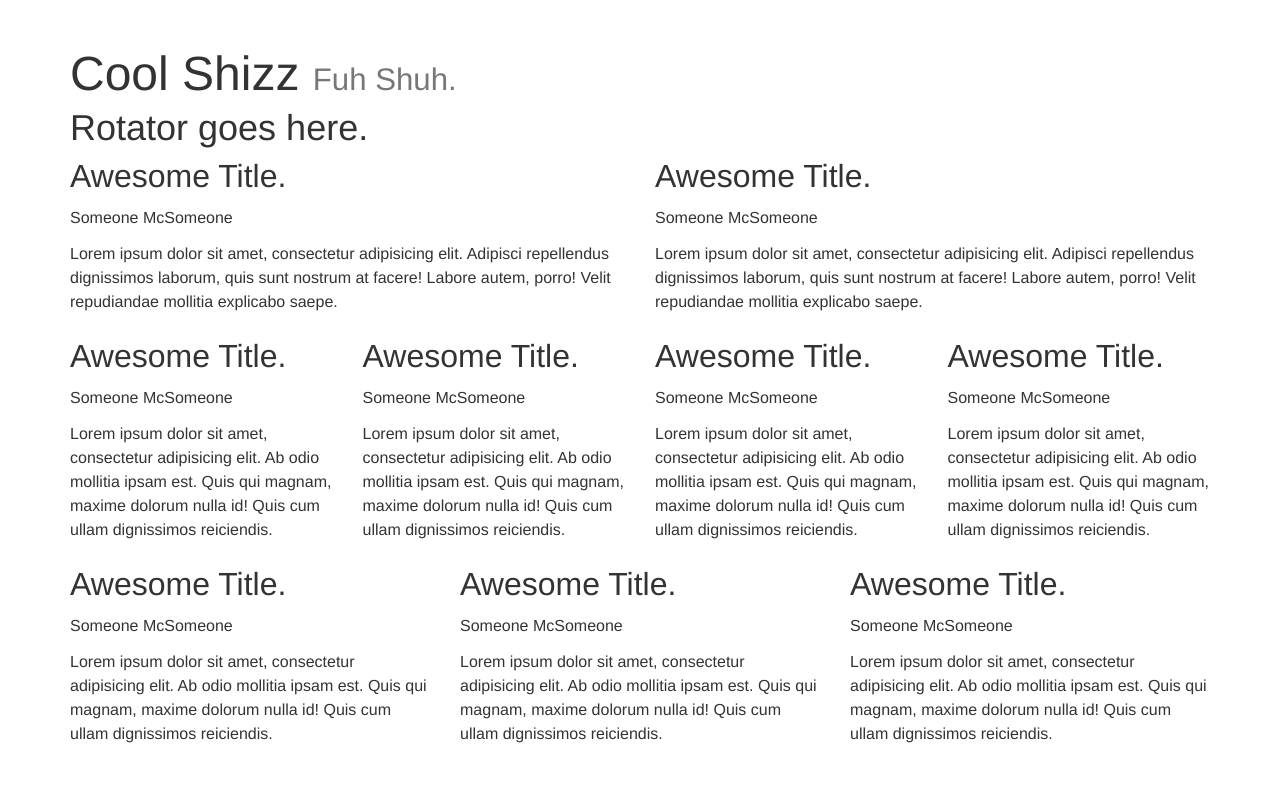
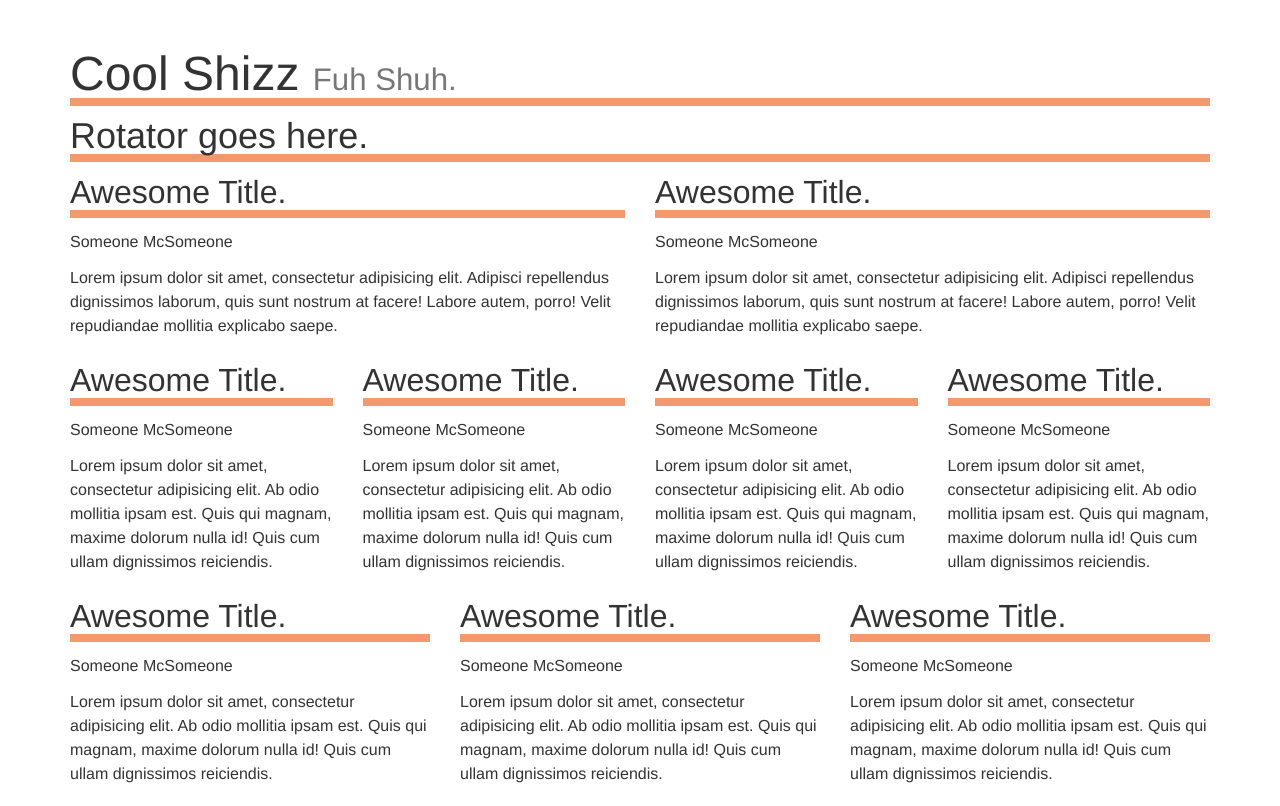
Before and after one commit to jakehirzel/article-project, a plain HTML site: page index.html in a window 1280 px wide. Drawn offline with nearby package versions, Linux system fonts and the light colour scheme; a web font is replaced by a local one.

Commit message:
Added custom colors to main.css and borders under headings.

```diff
--- a/css/main.css
+++ b/css/main.css
@@ -1,3 +1,13 @@
+/* Custom Color Palette
+	red:0xf25346
+	white:0xd8d0d1
+	brown:0x59332e
+	pink:0xF5986E
+	brownDark:0x23190f
+	blue:0x68c3c0
+	background: linear-gradient(#e4e0ba, #f7d9aa)
+*/
+
 /* Make Bootstrap a bit prettier */
 html {
   font-size: 16px;
@@ -26,6 +36,7 @@ h1, h2, h3, h4, h5, h6, .h1, .h2, .h3, .h4, .h5, .h6 {
     margin-bottom: .75rem;
     font-family: 'Germania One', 'Helvetica', sans-serif;
     font-weight: 400;
+    border-bottom: 8px solid #F5986E;
 }
 
 h1, .h1 {
```
